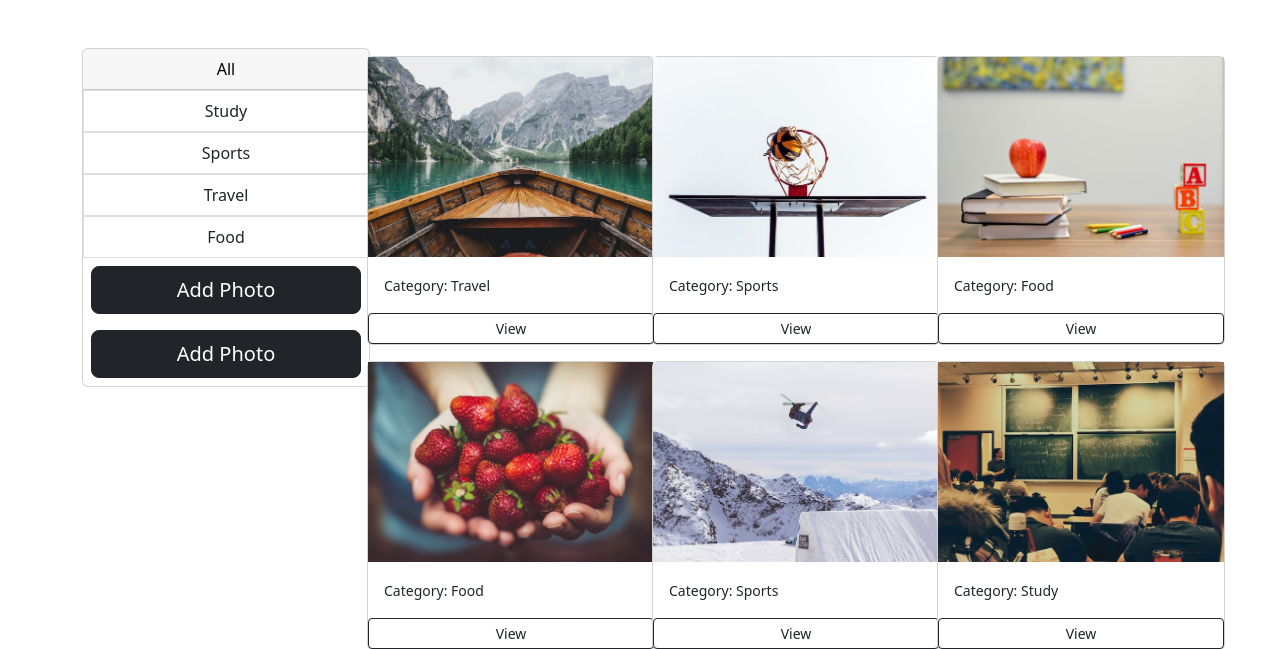
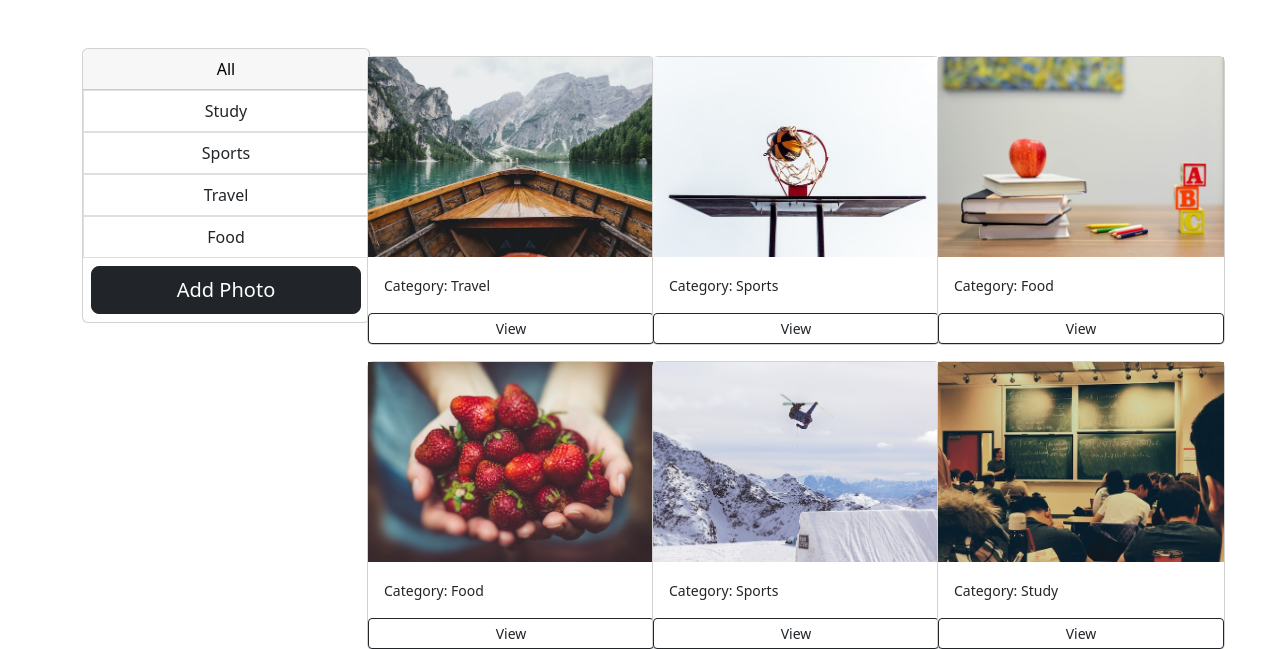
Before and after one commit to AERBATI-61/photoshare, a Django app: page / in a window 1280 px wide. Shown: the top 649 px of the page. Run offline with Django 4.2, Linux system fonts and the light colour scheme; data comes from the database, SQL or seed files in the repository.

Commit message:
commit all

```diff
--- a/templates/photos/gallery.html
+++ b/templates/photos/gallery.html
@@ -37,7 +37,6 @@
                         </a>
                     {% endfor %}
                     <a href="{% url 'add' %}" class="btn btn-dark btn-lg btn-block m-2">Add Photo</a>
-                    <a href="{% url 'add' %}" class="btn btn-dark btn-lg btn-block m-2">Add Photo</a>
                 </ul>
             </div>
         </div>
```
